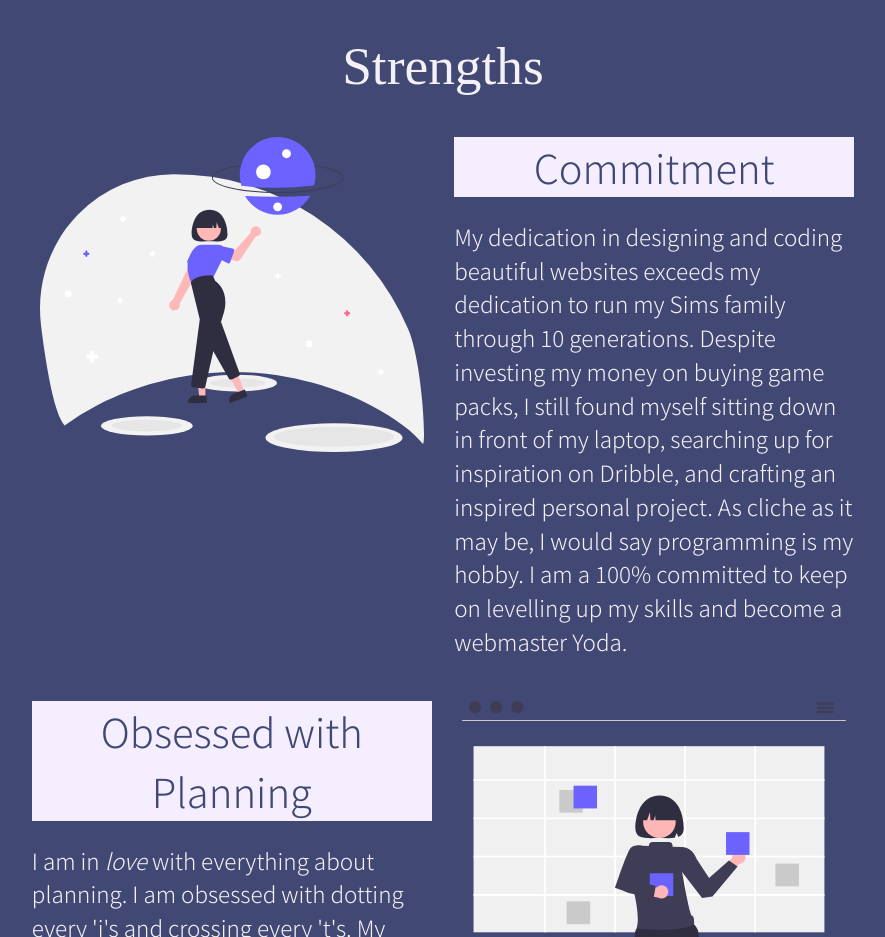
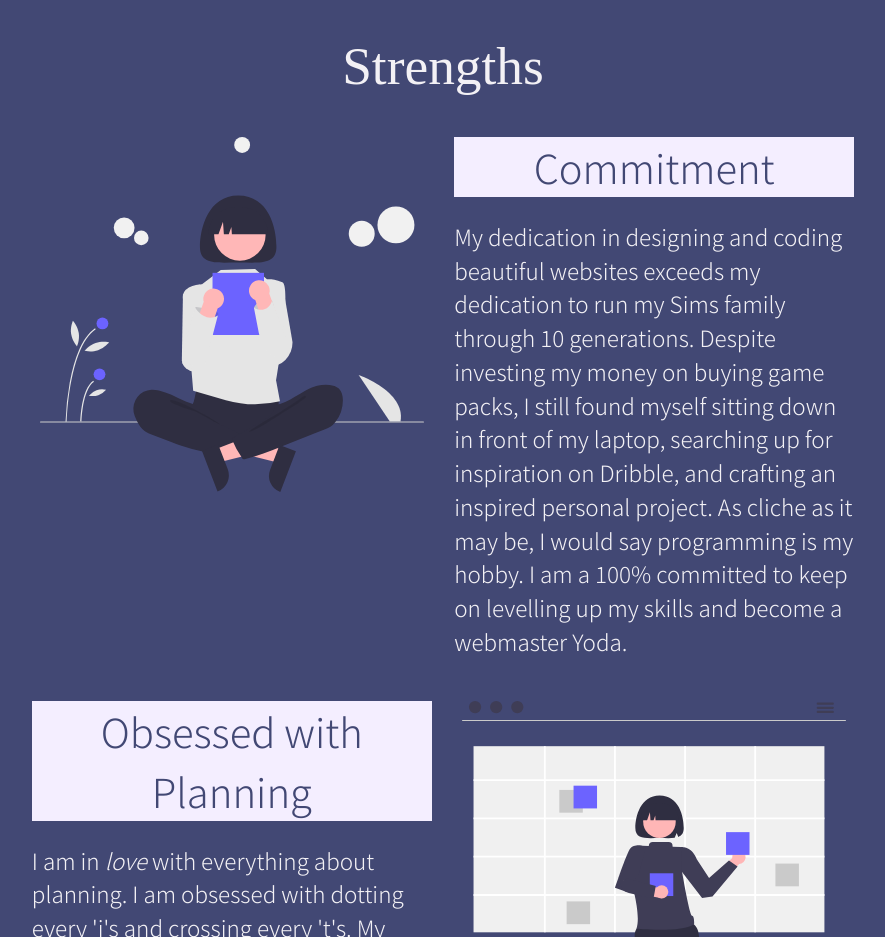
Before and after one commit to adinashahira/whydina, a plain HTML site: page index.html in a window 1280 px wide. Shown: the part 920-1857 px from the top of the page, without its empty margins (197-1082 px from the left). Drawn offline with nearby package versions, Linux system fonts and the light colour scheme.

Commit message:
fix images 3

```diff
--- a/index.html
+++ b/index.html
@@ -47,7 +47,7 @@
       </div>
       <div class="row">
         <div class="col l6 s12 centralize img1">
-          <img class="responsive-img resize" style="margin: auto;" src="https://github.com/adinashahira/whydina/blob/main/assets/undraw_My_universe_re_txot.svg">
+          <img class="responsive-img resize" style="margin: auto;" src="/assets/undraw_Reading_re_29f8.svg">
         </div>
         <div class="col l6 s12 text1">
           <div class="strength-text-container">Commitment</div>
```
